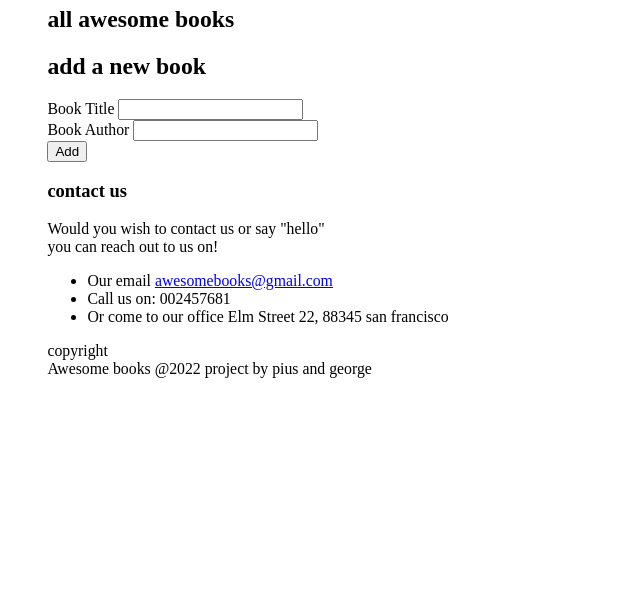
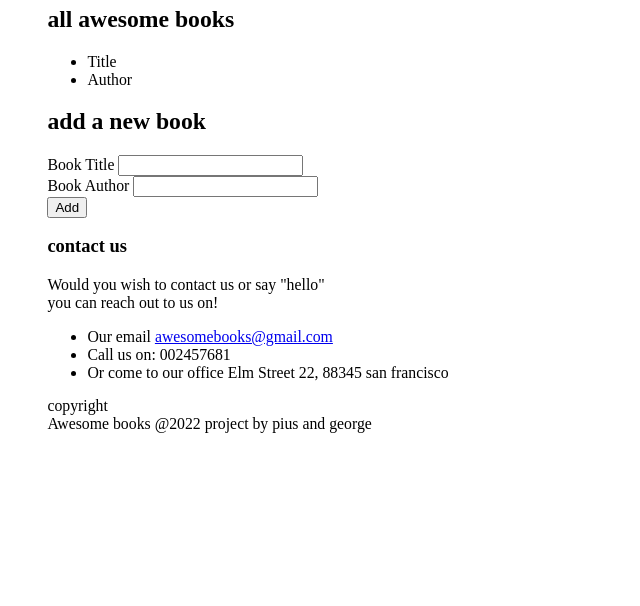
Before and after one commit to SSEKPIUS/Microverse-Awesome-books, a website: page index.html in a window 1280 px wide. Shown: the part 194-800 px from the top of the page, without its empty margins (0-640 px from the left). Drawn offline with Linux system fonts and the light colour scheme.

Commit message:
books list

```diff
--- a/index.html
+++ b/index.html
@@ -39,7 +39,10 @@
                 <div>
                     <h2>all awesome books</h2>
                     <div class="book-list">
-
+                        <ul>
+                            <li>Title</li>
+                            <li> Author</li>
+                        </ul>
                     </div>
                 </div>
             </section>
```
